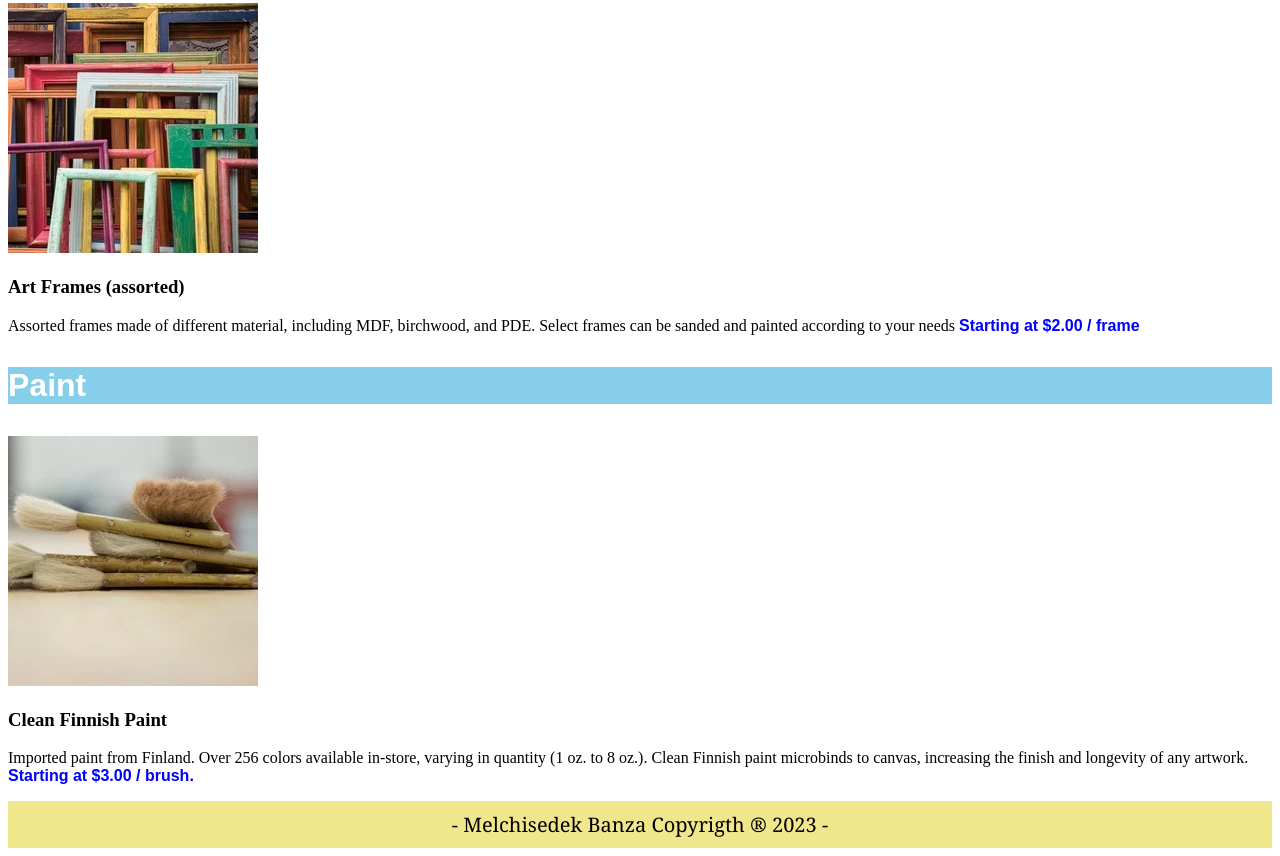
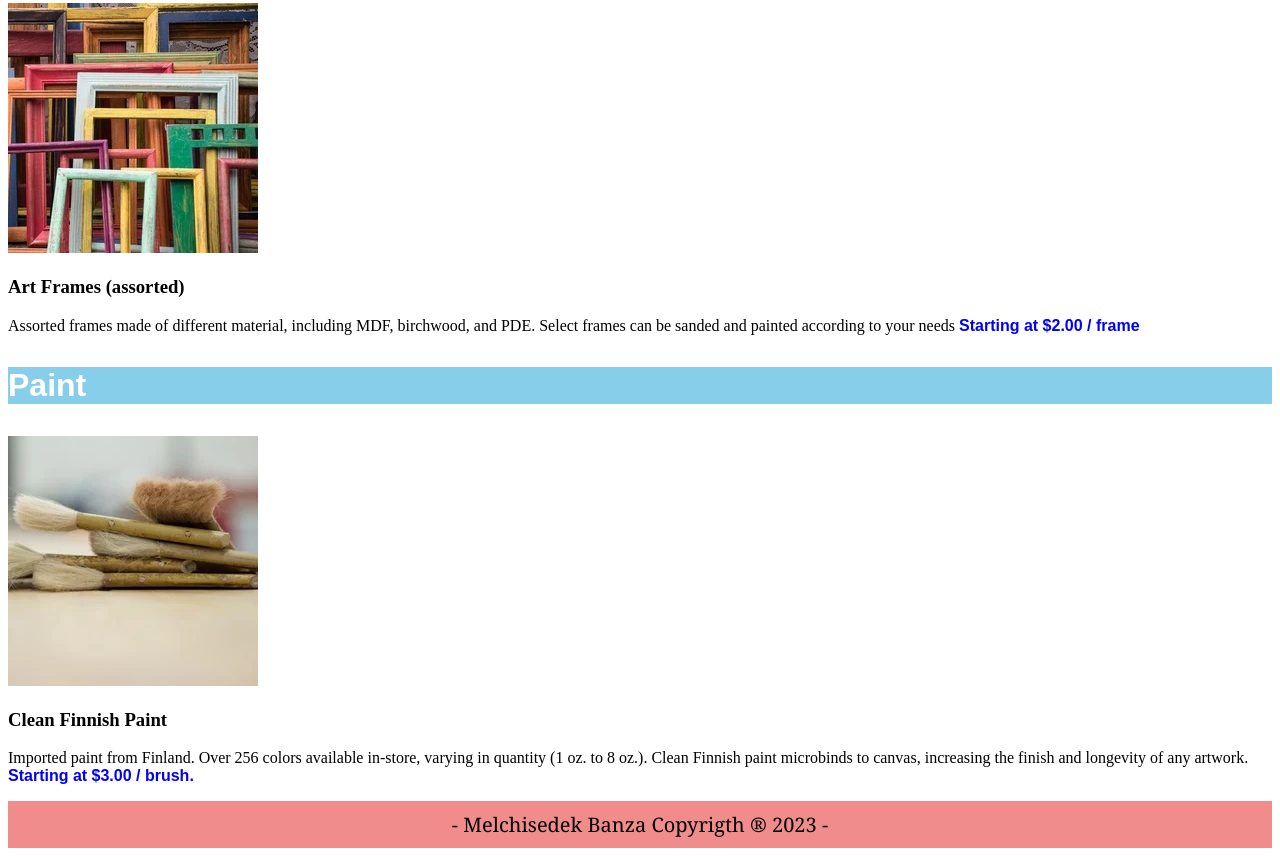
Before and after one commit to MelchiBanza/dasmoto, a plain HTML site: page index.html in a window 1280 px wide. Shown: the part 713-1569 px from the top of the page. Drawn offline with Linux system fonts and the light colour scheme.

Commit message:
Je viens de modifier la couleur du footer en Rouge

```diff
--- a/style.css
+++ b/style.css
@@ -35,7 +35,7 @@ header{
     font-weight: bold;
 }
 footer{
-    background-color: khaki;
+    background-color: rgb(240, 140, 140);
     text-align: center;
     padding-top: 10px;
     padding-bottom: 10px;
```
